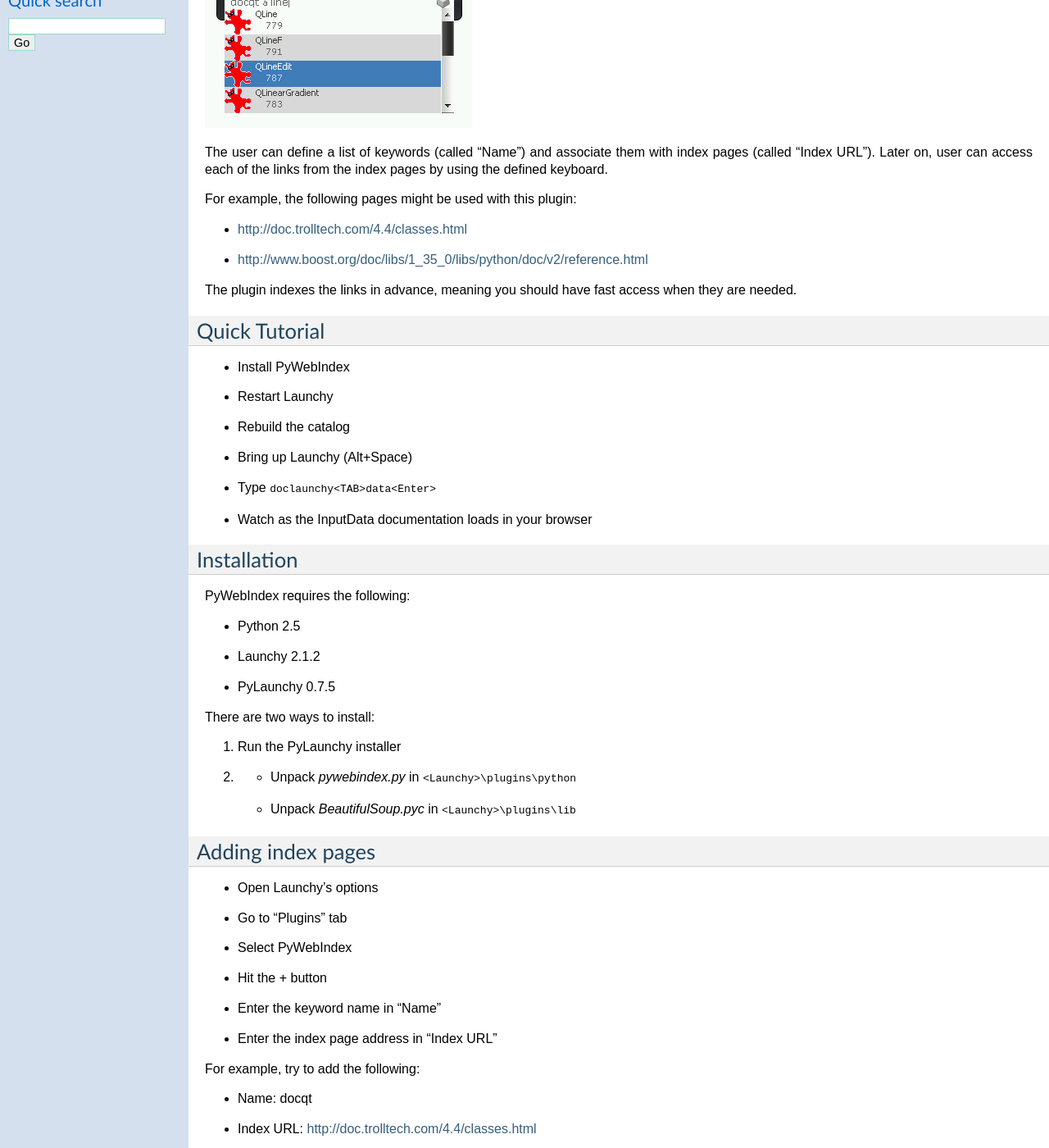
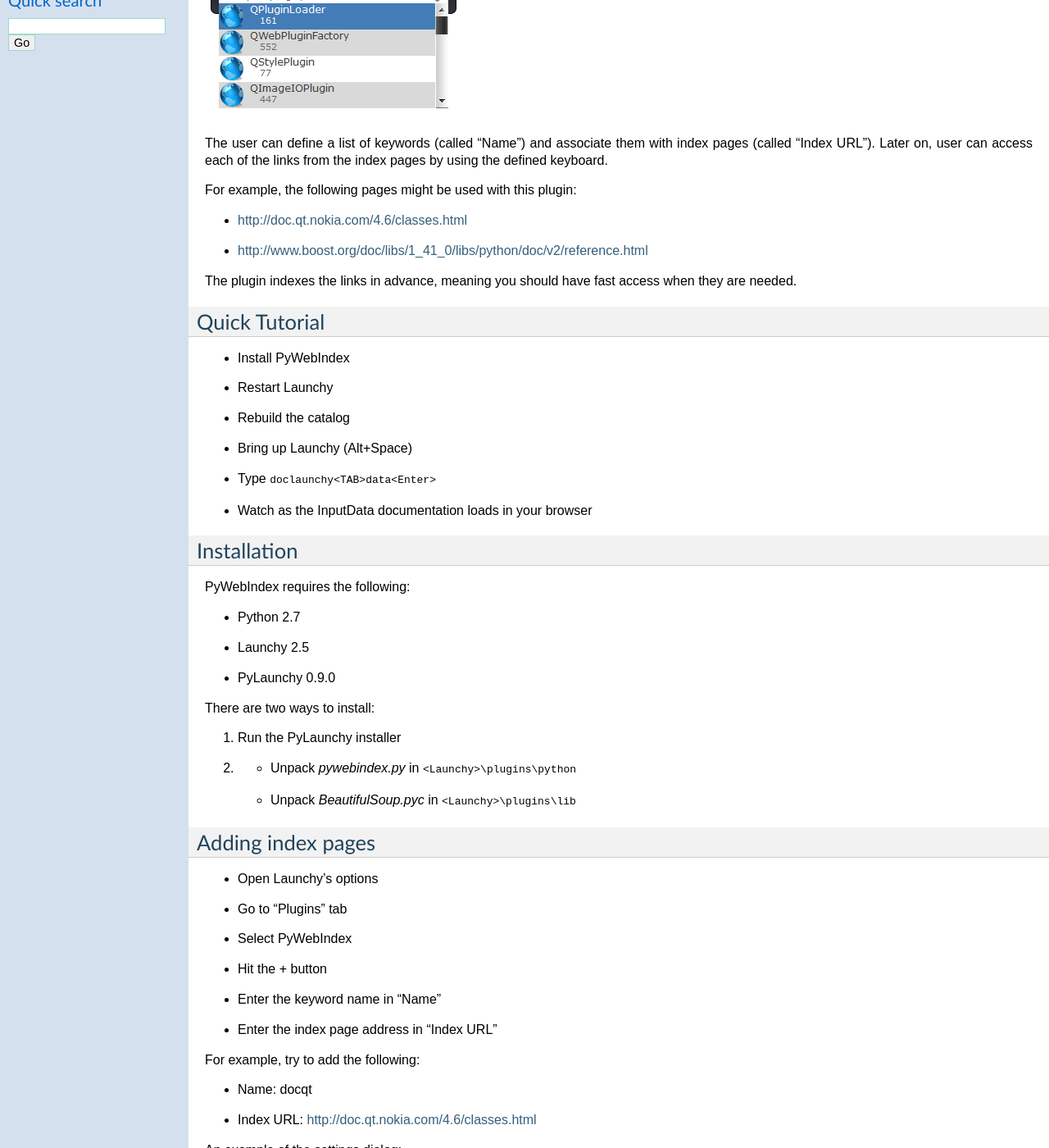
Before and after one commit to kshahar/pylaunchy, a Sphinx documentation site: the page built from doc/source/pywebindex.rst, in a window 1280 px wide and 1400 px high, scrolled down 470 px. Shown: the whole window at 82% size. Built offline with Sphinx 7.4.7, drawn with Linux system fonts in a browser that asks for light colours.

Commit message:
Updated docs to 0.9

```diff
--- a/doc/source/credits.rst
+++ b/doc/source/credits.rst
@@ -6,9 +6,9 @@
 Libraries in use:
 ------------------
 pylaunchy uses the following open source libraries:
- * `Qt Cross-Platform Application Framework <http://trolltech.com/products/qt>`_
+ * `Qt Cross-platform application and UI framework <http://qt.nokia.com>`_
  * `Python Programming Language <http://www.python.org>`_
- * `Boost.Python <http://www.boost.org/doc/libs/1_35_0/libs/python>`_
+ * `Boost.Python <http://www.boost.org/doc/libs/release/libs/python>`_
  * `PyQt <http://www.riverbankcomputing.co.uk/software/pyqt>`_
 
 Code from other projects
--- a/doc/source/pydiry.rst
+++ b/doc/source/pydiry.rst
@@ -40,9 +40,9 @@
 ---------------
 PyDiry requires the following:
 
-* Python 2.5
-* Launchy 2.1.2
-* PyLaunchy 0.8.0
+* Python 2.7
+* Launchy 2.5
+* PyLaunchy 0.9.0
 
 There are several ways to install:
 
--- a/doc/source/pygoy.rst
+++ b/doc/source/pygoy.rst
@@ -24,9 +24,9 @@
 Installation
 ---------------
 PyWebIndex requires the following:
- * Python 2.5
- * Launchy 2.1.2
- * PyLaunchy 0.7.5
+ * Python 2.7
+ * Launchy 2.5
+ * PyLaunchy 0.9.0
 
 There are two ways to install:
  1. Run the PyLaunchy installer
--- a/doc/source/pywebindex.rst
+++ b/doc/source/pywebindex.rst
@@ -19,8 +19,8 @@
 
 For example, the following pages might be used with this plugin:
 
-* http://doc.trolltech.com/4.4/classes.html
-* http://www.boost.org/doc/libs/1_35_0/libs/python/doc/v2/reference.html
+* http://doc.qt.nokia.com/4.6/classes.html
+* http://www.boost.org/doc/libs/1_41_0/libs/python/doc/v2/reference.html
 
 The plugin indexes the links in advance, meaning you should have fast access when they are needed.
 
@@ -37,9 +37,9 @@
 ---------------
 PyWebIndex requires the following:
 
-* Python 2.5
-* Launchy 2.1.2
-* PyLaunchy 0.7.5
+* Python 2.7
+* Launchy 2.5
+* PyLaunchy 0.9.0
 
 There are two ways to install:
 
@@ -59,7 +59,7 @@
 For example, try to add the following:
 
 * Name: docqt
-* Index URL: http://doc.trolltech.com/4.4/classes.html
+* Index URL: http://doc.qt.nokia.com/4.6/classes.html
 
 An example of the settings dialog:
 
```
Also changed, not shown: doc/source/images/pywebindex_main.png, doc/source/images/pywebindex_settings.png.
